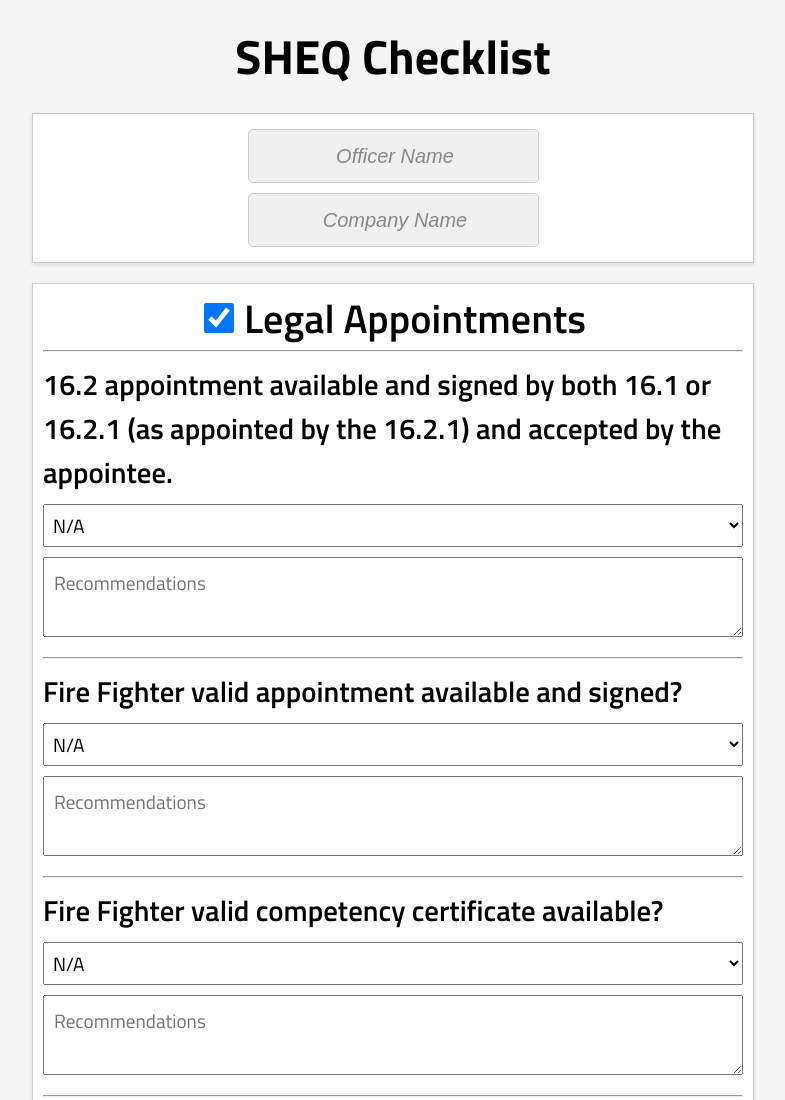
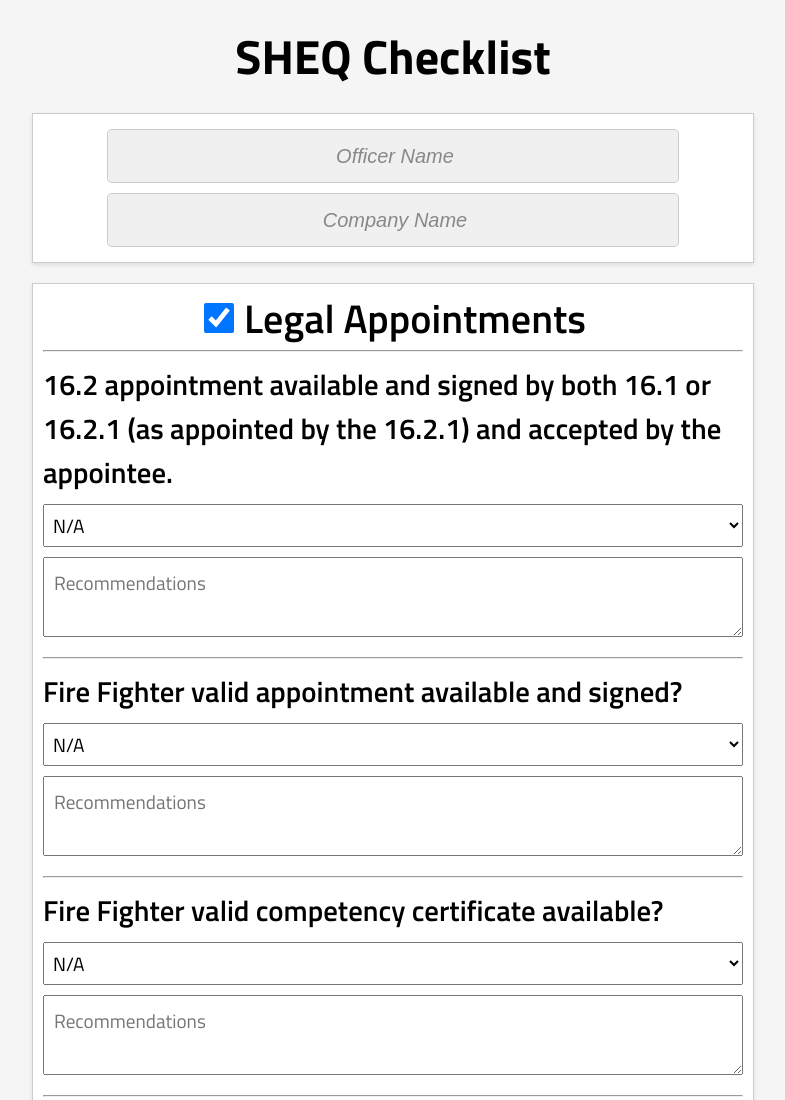
Before and after one commit to PeteTriesToCode/petetriestocode.sheq-checklist.github.io, a plain HTML site: page index.html in a window 1280 px wide. Shown: the top 1100 px of the page, without its empty margins (247-1032 px from the left). Drawn offline with Linux system fonts and the light colour scheme.

Commit message:
Update index.css

```diff
--- a/index.css
+++ b/index.css
@@ -29,16 +29,23 @@ textarea{
     font-size: 1.2rem;
 }
 
-.detail-section{
+.detail-section {
+    width: 80%; /* Adjusted to match .section width */
+    max-width: 700px; /* Limit the width for better readability on larger screens */
+    margin-bottom: 20px;
+    border: 1px solid #ccc;
+    padding: 10px;
+    background-color: #fff;
+    box-shadow: 0 2px 4px rgba(0, 0, 0, 0.1);
     display: flex;
     flex-direction: column;
     justify-content: space-around;
     align-items: center;
-    padding: 20px;
 }
 
-#company-details{
+#company-details, #officer-details {
     flex: 1;
+    width: calc(80% - 10px); /* Maintain 80% width minus padding */
     margin: 5px;
     background-color: #f0f0f0;
     padding: 10px;
@@ -46,7 +53,7 @@ textarea{
     border-radius: 5px;
 }
 
-.company-name{
+.company-name, .officer-name {
     border: none;
     background-color: transparent;
     text-align: center;
@@ -55,52 +62,13 @@ textarea{
     font-size: 20px;
 }
 
-.company-name::placeholder{
+.company-name::placeholder, .officer-name::placeholder {
     color: #888;
     background-color: transparent;
     font-size: 14px;
     font-style: italic;
     opacity: 1;
     font-size: 20px;
-}
-
-#officer-details{
-    flex: 1;
-    margin: 5px;
-    background-color: #f0f0f0;
-    padding: 10px;
-    border: 1px solid #ccc;
-    border-radius: 5px;
-}
-
-.officer-name{
-    border: none;
-    background-color: transparent;
-    text-align: center;
-    width: 100%;
-    height: 30px;
-    font-size: 20px;
-}
-
-.officer-name::placeholder{
-    color: #888;
-    background-color: transparent;
-    font-size: 14px;
-    font-style: italic;
-    opacity: 1;
-    font-size: 20px;
-}
-
-.detail-section{
-    justify-content: center;
-    align-items: center;
-    width: 80%;
-    max-width: 700px;
-    margin-bottom: 20px;
-    border: 1px solid #ccc;
-    padding: 10px;
-    background-color: #fff;
-    box-shadow: 0 2px 4px rgba(0, 0, 0, 0.1);
 }
 
 .section {
```
